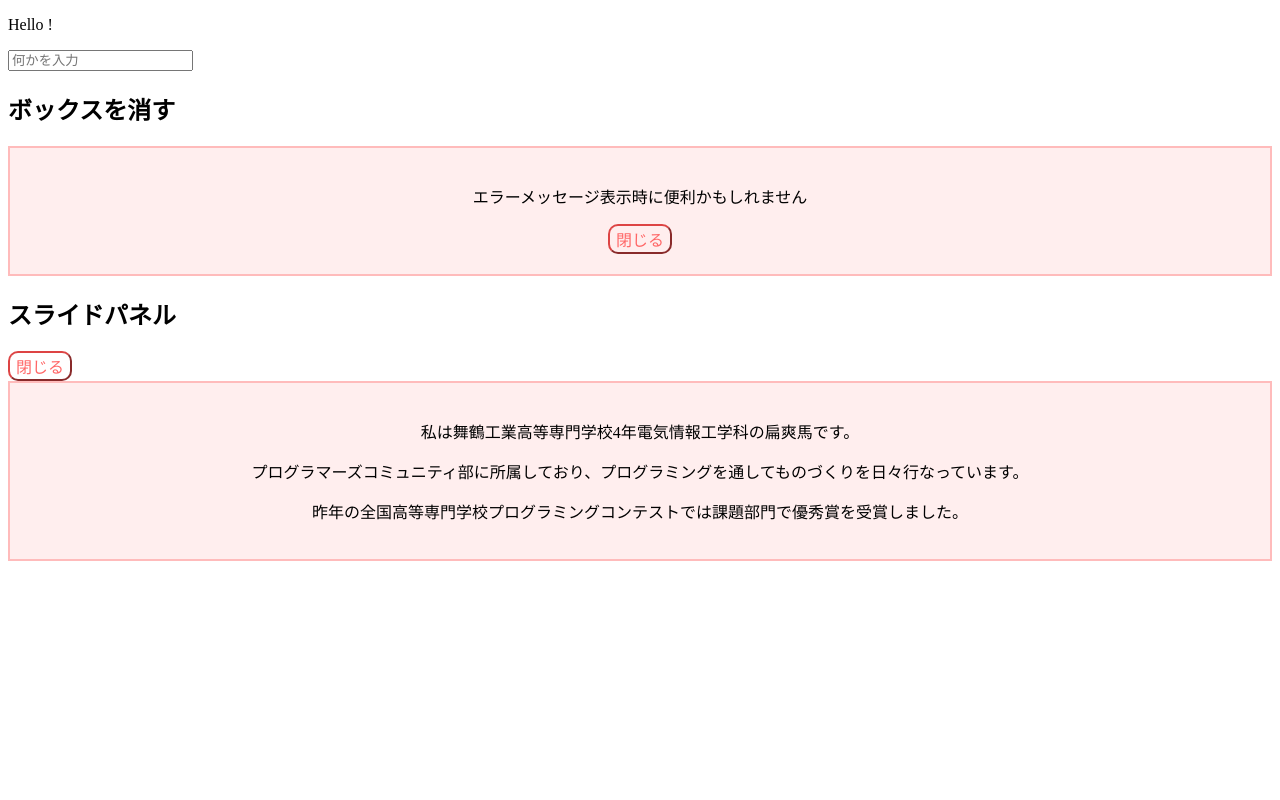
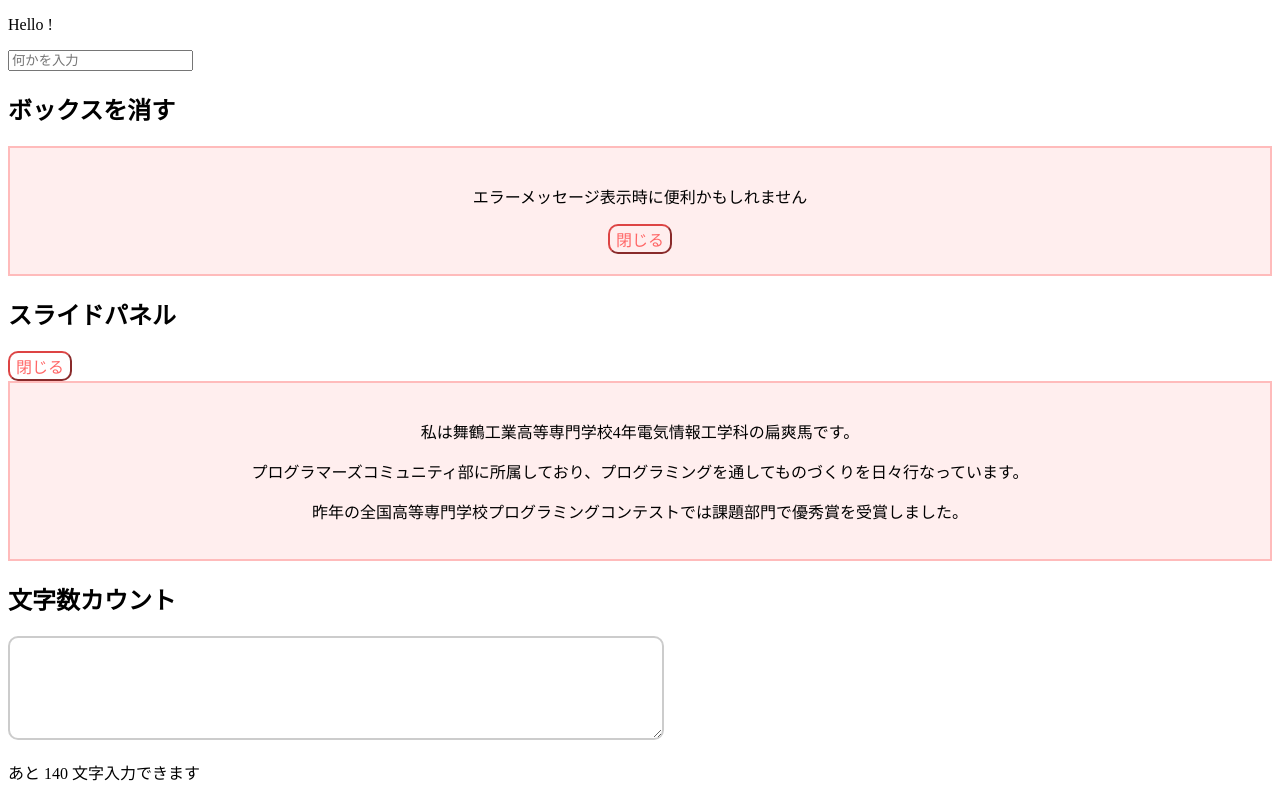
Before and after one commit to s-hirata0831/vue-begin, a Vue app: page / in a window 1280 px wide. Shown: the part 377-1177 px from the top of the page. Before the commit the page ends 946 px from the top, so only its background shows below. Built offline with nearby package versions, Linux system fonts and the light colour scheme.

Commit message:
feat: 文字数カウントを実装

```diff
--- a/src/components/Home.vue
+++ b/src/components/Home.vue
@@ -8,7 +8,8 @@ export default{
             changeLang: "Hello, Vue!",
             input: '',
             show: true,
-            sw: true
+            sw: true,
+            writings: ''
         };
     },
     methods: {
@@ -53,6 +54,11 @@ export default{
             </div>
         </transition>
     </div>
+    <h2>文字数カウント</h2>
+    <div id="count">
+        <textarea v-model.trim="writings"></textarea>
+        <p class="count">あと {{ 140 - writings.length }} 文字入力できます</p>
+    </div>
 </template>
 
 <style>
@@ -80,6 +86,15 @@ button:hover {
   color: #d44;
 }
 
+textarea {
+  width: 50%;
+  height: 80px;
+  border: 2px #ccc solid;
+  border-radius: 10px;
+  padding: 10px;
+  font-size: 18px;
+}
+
 /* Animation */
 .slide-enter-active, .slide-leave-active {
   transition: .5s;
```
